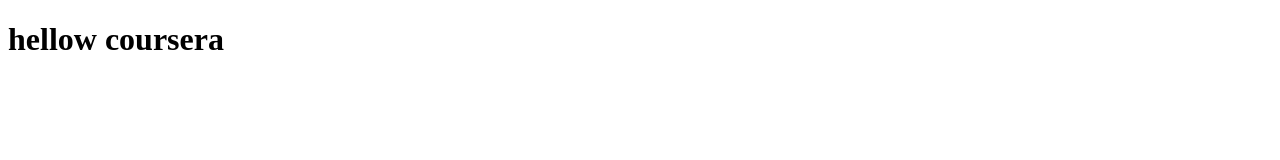
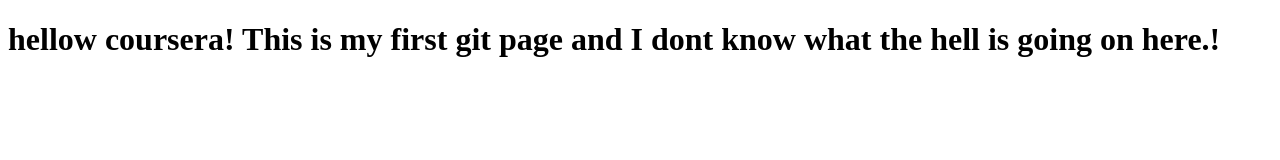
Before and after one commit to kasunbhathiya/coursera-Web-Development, a plain HTML site: page site/index.html in a window 1280 px wide. Drawn offline with Linux system fonts and the light colour scheme.

Commit message:
page changes !

```diff
--- a/site/index.html
+++ b/site/index.html
@@ -1,10 +1,10 @@
 <!DOCTYPE html>
 <html>
 <head>
-	<title>Hellow coursera</title>
+	<title>Hellow Coursera</title>
 </head>
 <body>
-<h1>hellow coursera</h1>
+<h1>hellow coursera! This is my first git page and I dont know what the hell is going on here.!</h1>
 
 </body>
 </html>
```
